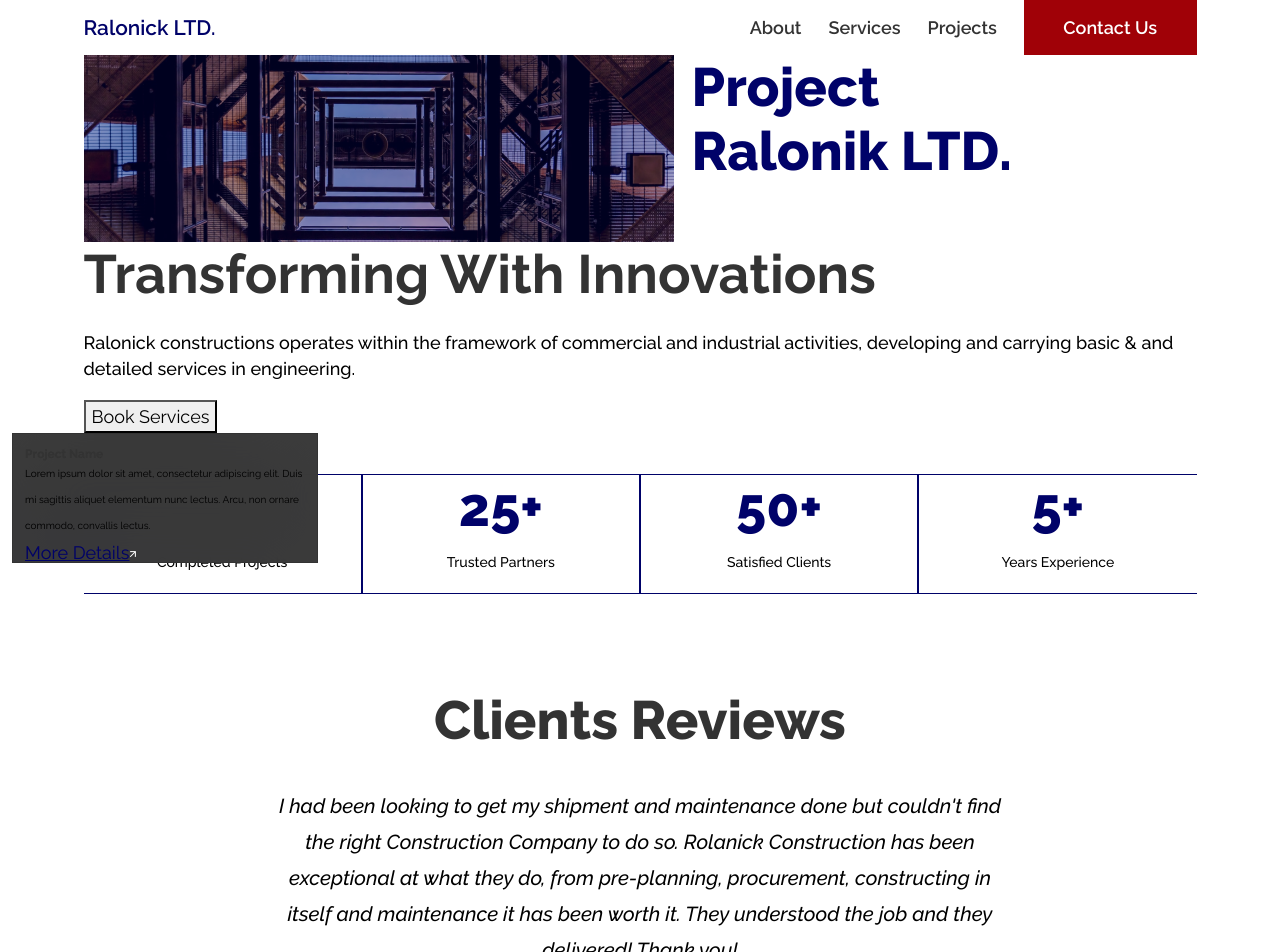
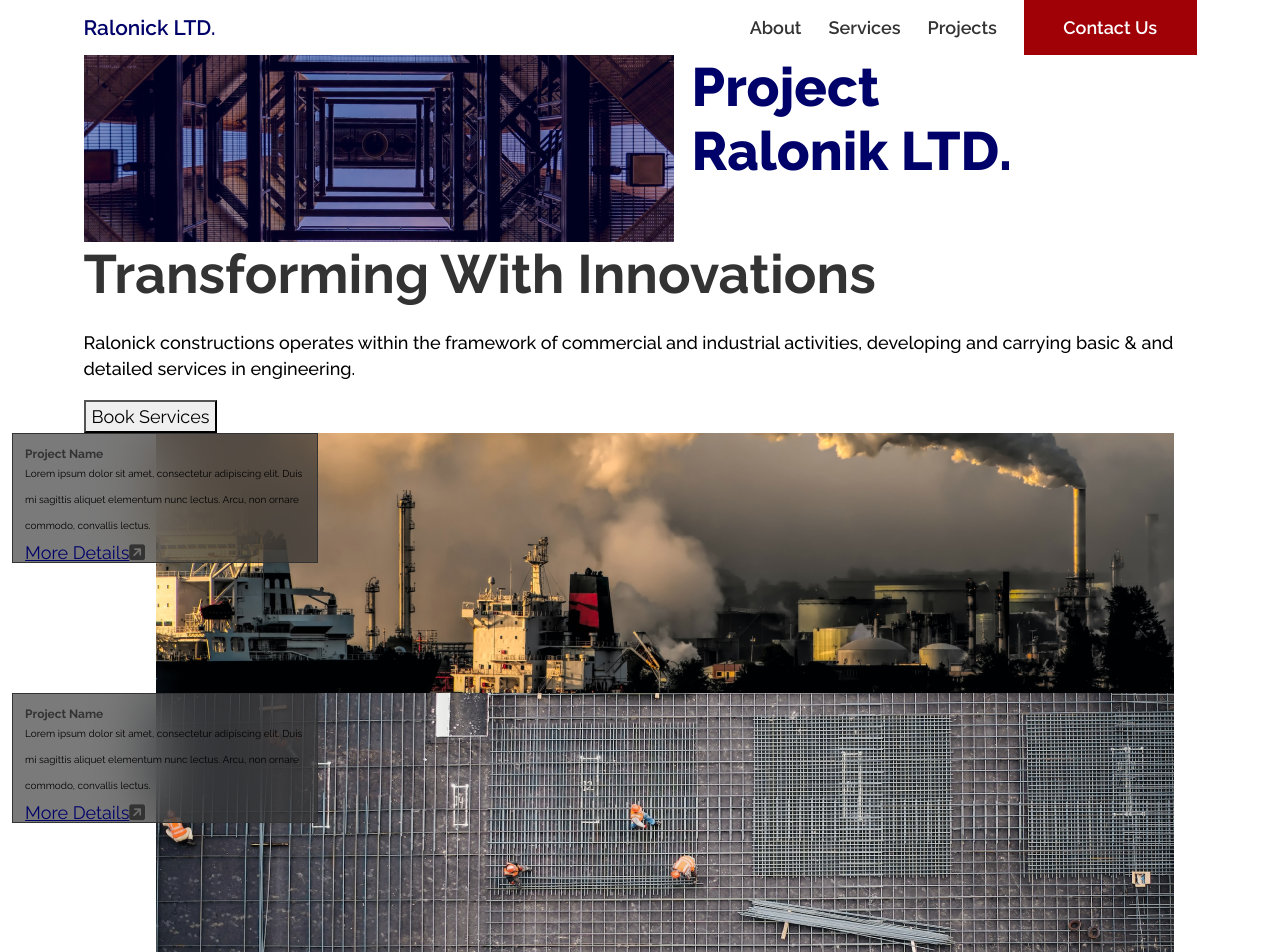
Before and after one commit to pin4eva/ralonick, a Next.js app: page /projects in a window 1280 px wide. Shown: the top 952 px of the page. Built offline with nearby package versions, Linux system fonts and the light colour scheme.

Commit message:
Update Data.tsx

```diff
--- a/src/components/Data.tsx
+++ b/src/components/Data.tsx
@@ -41,14 +41,14 @@ export const Research2 = [
         text: "Years Experience"
     }
 ]
-export const Project = [
+export const Transforming = [
     {
         id: 1,
-img: <img src={"/images/Rectangle1.png"} alt="" />
+        img: <img src={"/images/Rectangle1.png"} alt="" />
     },
     {
         id: 2,
-img: <img src={"/images/Rectangle2.png"} alt="" />
+        img: <img src={"/images/Rectangle2.png"} alt="" />
     },
     {
         id: 3,
@@ -57,94 +57,123 @@ img: <img src={"/images/Rectangle2.png"} alt="" />
 ]
 export const OurSection1 = [
     {
-        id:1,
-        head:"Our Vision:",
+        id: 1,
+        head: "Our Vision:",
         img: <img src={"/images/Frame89.png"} alt="" />
     },
 
 ]
-export const OurSection2=[
+export const OurSection2 = [
     {
-        id:2,
-        head:"Our Mission:",
+        id: 2,
+        head: "Our Mission:",
         img: <img src={"/images/Frame78.png"} alt="" />
     }
 ]
-export const Why=[
+export const Why = [
     {
-        id:1,
-        head:"Quality",
+        id: 1,
+        head: "Quality",
         img: <img src={"/images/Badge.png"} alt="" />,
-        body:"Great service delivery is incomplete without quality. It is our core value of operation, we achieve this by employing the policy of harnessing available resources, experience (of higly skilled engineers) and technical expertise."
+        body: "Great service delivery is incomplete without quality. It is our core value of operation, we achieve this by employing the policy of harnessing available resources, experience (of higly skilled engineers) and technical expertise."
     },
     {
-        id:2,
-        head:"Integrity",
+        id: 2,
+        head: "Integrity",
         img: <img src={"/images/Union.png"} alt="" />,
-        body:"Service entails a lot of commitment laced with passion, with years of experience and service provision, we stand for excellent and honest work as we stay true to our words.Maintaining the trust placed in us by all our clients and stakeholders is key to us."
+        body: "Service entails a lot of commitment laced with passion, with years of experience and service provision, we stand for excellent and honest work as we stay true to our words.Maintaining the trust placed in us by all our clients and stakeholders is key to us."
     },
     {
-        id:3,
-        head:"Professionalism",
+        id: 3,
+        head: "Professionalism",
         img: <img src={"/images/Bag.png"} alt="" />,
-        body:"Skill and competence are as important as practice therefore all staff are highly trained, possess high experiential knowledge in the field, and are highly professional.We value professionalism, to us it means giving clients the best value for their money."
+        body: "Skill and competence are as important as practice therefore all staff are highly trained, possess high experiential knowledge in the field, and are highly professional.We value professionalism, to us it means giving clients the best value for their money."
     },
     {
-        id:4,
-        head:"Safety",
+        id: 4,
+        head: "Safety",
         img: <img src={"/images/Helmet.png"} alt="" />,
-        body:"As one of our offered service we are not lacking in ensuring that our installations and technical works are properly done.We have zero reservations as regards safety. Our staff are highly trained for personal & on-site safety. "
+        body: "As one of our offered service we are not lacking in ensuring that our installations and technical works are properly done.We have zero reservations as regards safety. Our staff are highly trained for personal & on-site safety. "
     }
 ]
-export const Workers=[
+export const Workers = [
     {
-        id:1,
+        id: 1,
         img: <img src={"/images/Portrait1.png"} alt="" />,
-        name:"Joy Julius",
-        ceo:"CEO",
-        iconinstagram:<i class="fa-brands fa-instagram"></i>,
-        icontwitter:	<i class="fa-brands fa-twitter" />
+        name: "Joy Julius",
+        ceo: "CEO",
+        iconinstagram: <i class="fa-brands fa-instagram"></i>,
+        icontwitter: <i class="fa-brands fa-twitter" />
     },
     {
-        id:2,
+        id: 2,
         img: <img src={"/images/Portrait3.png"} alt="" />,
-        name:"Gabriel Zaa",
-        ceo:"CEO",
-        iconinstagram:<i class="fa-brands fa-instagram"></i>,
-        icontwitter:<i class="fa-brands fa-twitter" />
+        name: "Gabriel Zaa",
+        ceo: "CEO",
+        iconinstagram: <i class="fa-brands fa-instagram"></i>,
+        icontwitter: <i class="fa-brands fa-twitter" />
     },
     {
-        id:3,
+        id: 3,
         img: <img src={"/images/Portrait2.png"} alt="" />,
-        name:"Gabriel Zaa",
-        ceo:"CEO",
-        iconinstagram:<i class="fa-brands fa-instagram"></i>,
-        icontwitter:	<i class="fa-brands fa-twitter" />
+        name: "Gabriel Zaa",
+        ceo: "CEO",
+        iconinstagram: <i class="fa-brands fa-instagram"></i>,
+        icontwitter: <i class="fa-brands fa-twitter" />
     }
 ]
-export const Projects=[
+export const Projects = [
     {
-        id:1,
-        header:"Project Name",
-        text:"Lorem ipsum dolor sit amet, consectetur adipiscing elit. Duis mi sagittis aliquet elementum nunc lectus. Arcu, non ornare commodo, convallis lectus.",
-        link:"More Details",
-        arrow: <img src={"./images/VectorWhite.png"} alt="" />
+        id: 1,
+        header: "Project Name",
+        text: "Lorem ipsum dolor sit amet, consectetur adipiscing elit. Duis mi sagittis aliquet elementum nunc lectus. Arcu, non ornare commodo, convallis lectus.",
+        link: "More Details",
+        arrow: <i class="fa-solid fa-square-arrow-up-right"></i>,
+        img: <img src={"./images/Project1.png"} alt="" />
+    },
+    {
+        id: 2,
+        header: "Project Name",
+        text: "Lorem ipsum dolor sit amet, consectetur adipiscing elit. Duis mi sagittis aliquet elementum nunc lectus. Arcu, non ornare commodo, convallis lectus.",
+        link: "More Details",
+        arrow: <i class="fa-solid fa-square-arrow-up-right"></i>,
+        img: <img src={"./images/Project3.png"} alt="" />
+    },
+    {
+        id: 3,
+        header: "Project Name",
+        text: "Lorem ipsum dolor sit amet, consectetur adipiscing elit. Duis mi sagittis aliquet elementum nunc lectus. Arcu, non ornare commodo, convallis lectus.",
+        link: "More Details",
+        arrow: <i class="fa-solid fa-square-arrow-up-right"></i>,
+        img: <img src={"./images/Project2.png"} alt="" />
+    }
+]
+export const Project= [
+    {
+        id: 1,
+        img: <img src={"./images/Project1.png"} alt="" />,
+        header: "Project Name",
+        text: "Lorem ipsum dolor sit amet, consectetur adipiscing elit. Duis mi sagittis aliquet elementum nunc lectus. Arcu, non ornare commodo, convallis lectus.",
+        link: "More Details",
+        arrow: <i class="fa-solid fa-square-arrow-up-right"></i>
 
     },
     {
-        id:2,
-        header:"Project Name",
-        text:"Lorem ipsum dolor sit amet, consectetur adipiscing elit. Duis mi sagittis aliquet elementum nunc lectus. Arcu, non ornare commodo, convallis lectus.",
-        link:"More Details",
-        arrow: <img src={"./images/VectorWhite.png"} alt="" />
+        id: 2,
+        img: <img src={"./images/Project3.png"} alt="" />,
+        header: "Project Name",
+        text: "Lorem ipsum dolor sit amet, consectetur adipiscing elit. Duis mi sagittis aliquet elementum nunc lectus. Arcu, non ornare commodo, convallis lectus.",
+        link: "More Details",
+        arrow: <i class="fa-solid fa-arrow-up-right"></i>
 
     },
     {
-        id:3,
-        header:"Project Name",
-        text:"Lorem ipsum dolor sit amet, consectetur adipiscing elit. Duis mi sagittis aliquet elementum nunc lectus. Arcu, non ornare commodo, convallis lectus.",
-        link:"More Details",
-        arrow: <img src={"./images/VectorWhite.png"} alt="" />
+        id: 3,
+        img: <img src={"./images/Project2.png"} alt="" />,
+        header: "Project Name",
+        text: "Lorem ipsum dolor sit amet, consectetur adipiscing elit. Duis mi sagittis aliquet elementum nunc lectus. Arcu, non ornare commodo, convallis lectus.",
+        link: "More Details",
+        arrow: <i class="fa-solid fa-arrow-up-right"></i>
 
     }
 ]
```
